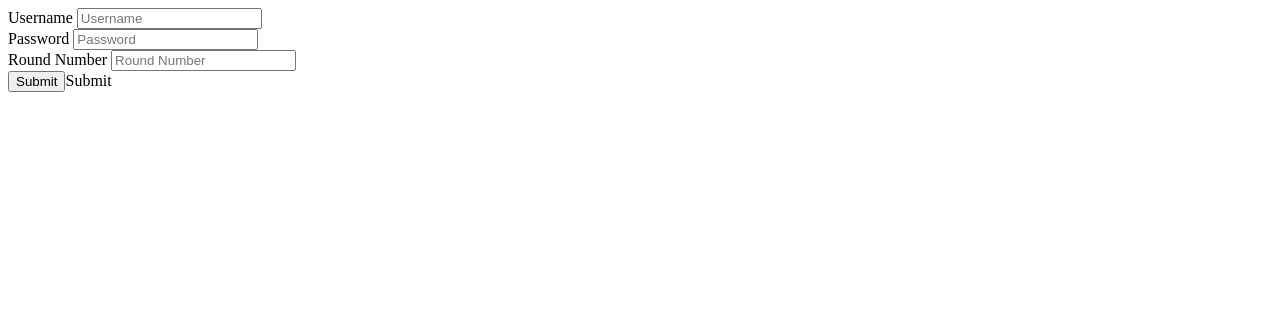
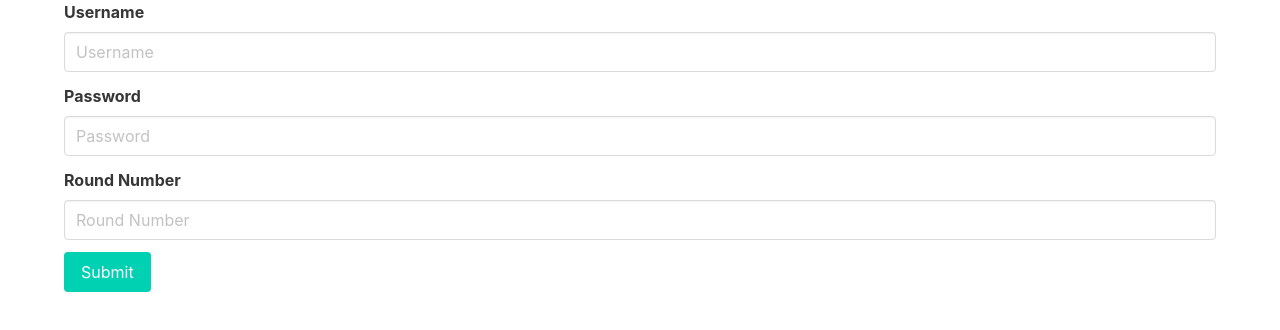
Before and after one commit to urirot/planetWarsRunner, a website: page views/index.html in a window 1280 px wide. Drawn offline with nearby package versions, Linux system fonts and the light colour scheme.

Commit message:
added css

```diff
--- a/views/index.html
+++ b/views/index.html
@@ -2,10 +2,11 @@
 <html>
     <head>
         <title>Uri 3000</title>
-                <link rel="stylesheet" href="path/to/font-awesome/css/font-awesome.min.css">
-        <link rel="stylesheet" href="https://maxcdn.bootstrapcdn.com/font-awesome/4.7.0/css/font-awesome.min.css">
+        <link rel="stylesheet" href="https://cdnjs.cloudflare.com/ajax/libs/font-awesome/4.7.0/css/font-awesome.min.css">
+        <link rel="stylesheet" href="https://cdnjs.cloudflare.com/ajax/libs/bulma/0.4.4/css/bulma.min.css">
     </head>
     <body>
+        <div class="container">
             <form id="f" method="post" action="/">
             <div class="field">
                 <label class="label">Username</label>
@@ -21,7 +22,8 @@
             </div>
             <div class="field is-grouped">
                 <div class="control">
-                <input type='submit' class="button is-primary">Submit</input>
+                    <input type='submit' class="button is-primary" text="Send"></input>
+                </div>
             </div>
         </div>
     </body>
```
Lines whose indentation alone changed are shown as unchanged.
